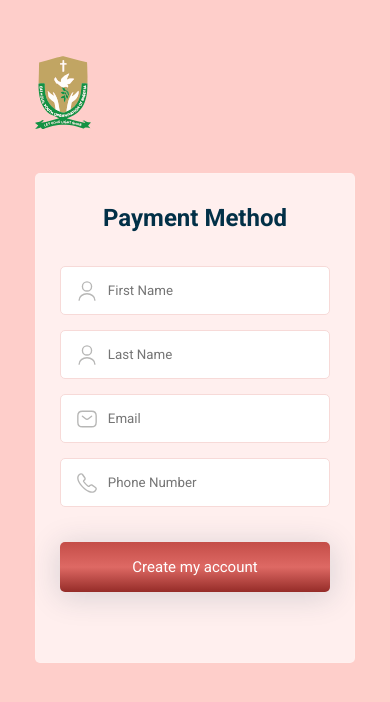
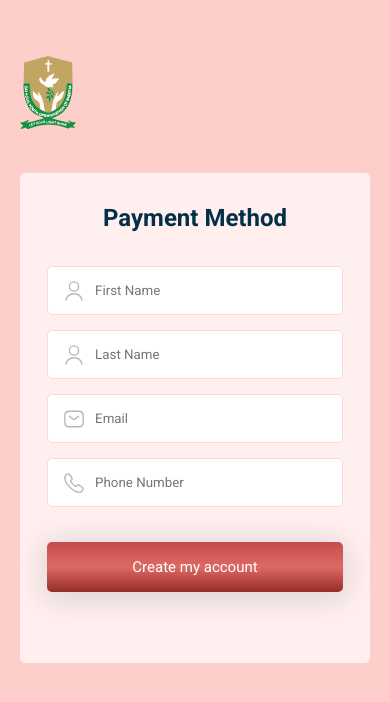
Before and after one commit to nwachukwuoparah/Event-booking, a React (Vite) app: page /#/book/event in a window 390 px wide. Shown: the top 702 px of the page. Built offline with nearby package versions, Linux system fonts and the light colour scheme.

Commit message:
landing page

```diff
--- a/src/Book.event/bool.event.css
+++ b/src/Book.event/bool.event.css
@@ -46,7 +46,7 @@
 
 @media screen and (max-width: 425px) {
   .book-event {
-    padding: 56px 35px;
+    padding: 56px 20px;
   }
   .book-event-contain {
     width: 100%;
```
